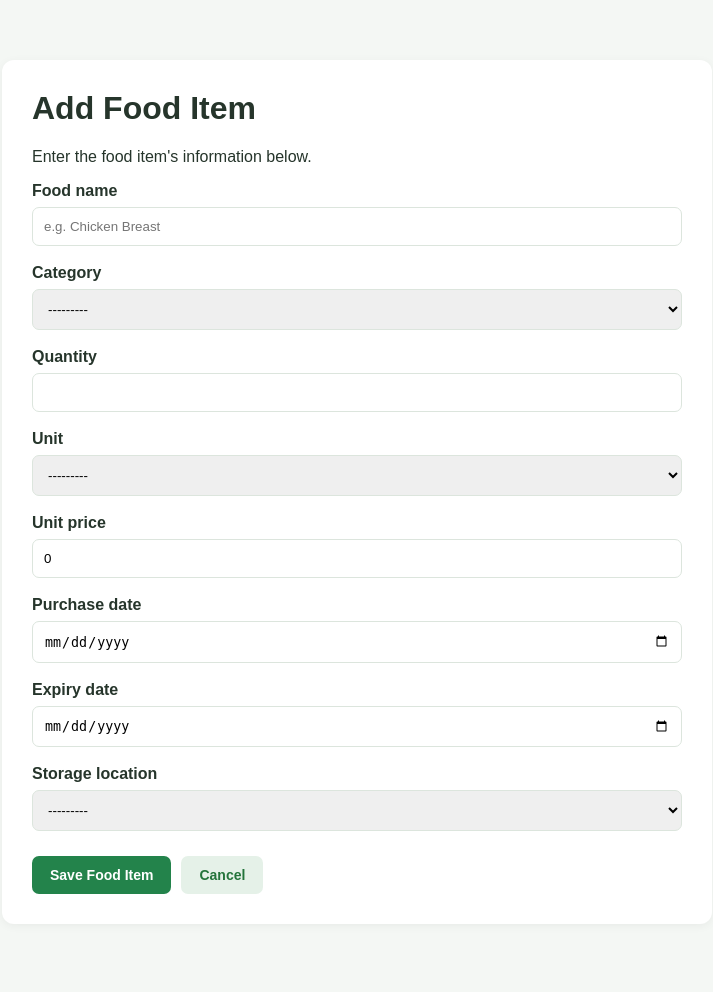
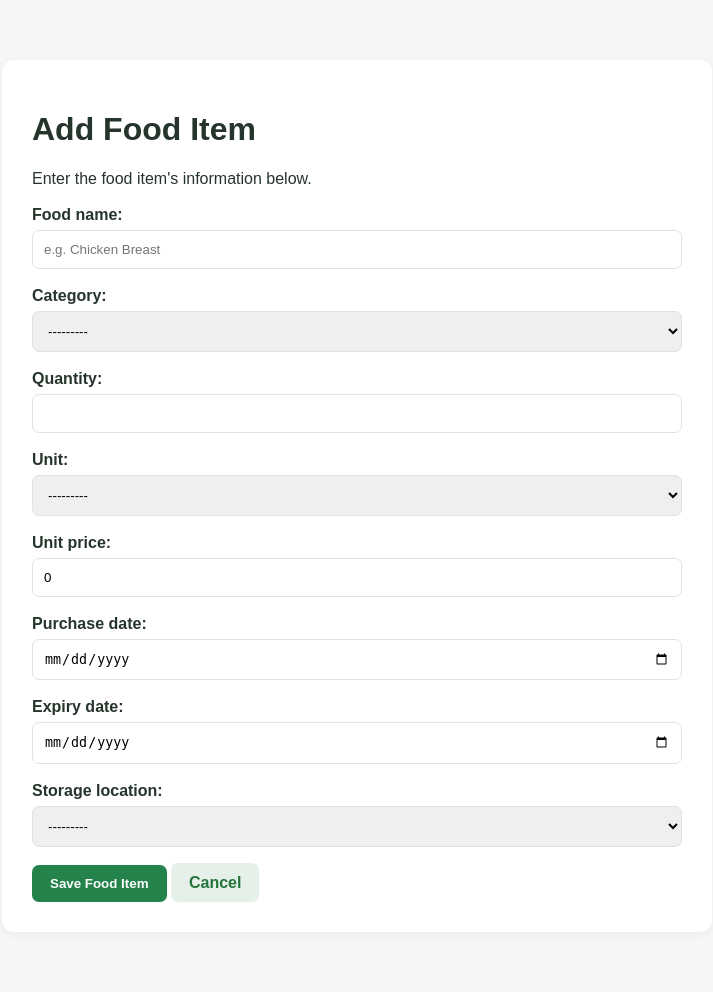
Before and after one commit to BENENLOBO2002/FoodSave, a Django app: page /inventory/add/ in a window 1280 px wide. Shown: the whole page, without its empty margins (283-996 px from the left). Before the commit the page ends 894 px from the top, so only its background shows below. Run offline with Django 5.2, Linux system fonts and the light colour scheme.

Commit message:
Simplify food item form rendering

```diff
--- a/inventory/templates/inventory/food_form.html
+++ b/inventory/templates/inventory/food_form.html
@@ -4,7 +4,6 @@
     <meta charset="UTF-8">
     <meta name="viewport" content="width=device-width, initial-scale=1.0">
     <title>FoodSave | {{ page_title }}</title>
-
     <style>
         body {
             font-family: Arial, sans-serif;
@@ -13,7 +12,6 @@
             padding: 30px;
             color: #26352b;
         }
-
         .form-container {
             max-width: 650px;
             margin: 30px auto;
@@ -22,108 +20,53 @@
             border-radius: 12px;
             box-shadow: 0 2px 10px rgba(0,0,0,0.05);
         }
-
-        h1 {
-            margin-top: 0;
-        }
-
-        .field {
-            margin-bottom: 18px;
-        }
-
-        label {
-            display: block;
-            margin-bottom: 7px;
-            font-weight: bold;
-        }
-
         input, select {
             width: 100%;
             padding: 11px;
+            margin-top: 6px;
             border: 1px solid #dce5dd;
             border-radius: 7px;
             box-sizing: border-box;
         }
-
-        .helptext {
-            color: #718075;
-            font-size: 12px;
+        label {
+            font-weight: bold;
         }
-
+        p {
+            margin-bottom: 18px;
+        }
         .errorlist {
             color: #b32626;
-            font-size: 13px;
-            padding-left: 18px;
         }
-
-        .actions {
-            display: flex;
-            gap: 10px;
-            margin-top: 25px;
-        }
-
-        .btn {
+        button, .cancel {
             padding: 11px 18px;
+            border: none;
             border-radius: 7px;
-            border: none;
             cursor: pointer;
             text-decoration: none;
             font-weight: bold;
-            font-size: 14px;
         }
-
-        .btn-primary {
+        button {
             background: #23834b;
             color: white;
         }
-
-        .btn-secondary {
+        .cancel {
             background: #e5f1e8;
             color: #24743b;
         }
     </style>
 </head>
-
 <body>
-
     <div class="form-container">
-
         <h1>{{ page_title }}</h1>
         <p>Enter the food item's information below.</p>
 
         <form method="POST">
             {% csrf_token %}
+            {{ form.as_p }}
 
-        {% for field in form %}
-            <div class="field">
-                <label for="{{ field.id_for_label }}">
-                    {{ field.label }}
-                </label>
-
-                {{ field }}
-
-                {% if field.help_text %}
-                    <div class="helptext">{{ field.help_text }}</div>
-                {% endif %}
-
-                {{ field.errors }}
+            <button type="submit">Save Food Item</button>
+            <a href="{% url 'inventory' %}" class="cancel">Cancel</a>
+        </form>
     </div>
-        {% endfor %}
-
-        {{ form.non_field_errors }}
-
-        <div class="actions">
-            <button type="submit" class="btn btn-primary">
-                Save Food Item
-            </button>
-
-            <a href="{% url 'inventory' %}" class="btn btn-secondary">
-                Cancel
-            </a>
-        </div>
-    </form>
-
-</div>
-
 </body>
 </html>
```
Lines whose indentation alone changed are shown as unchanged.
